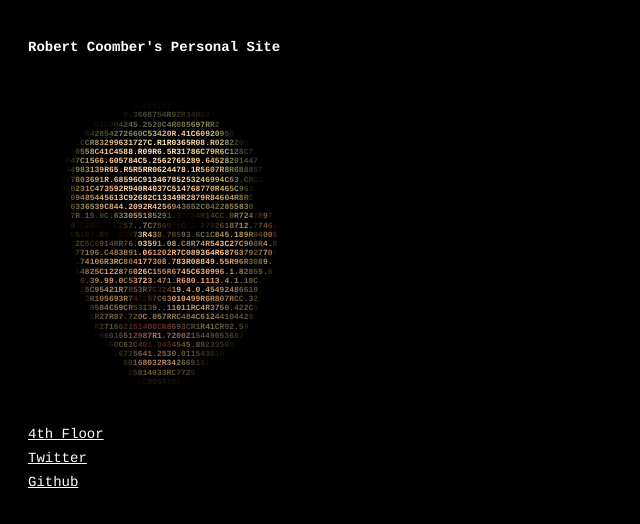
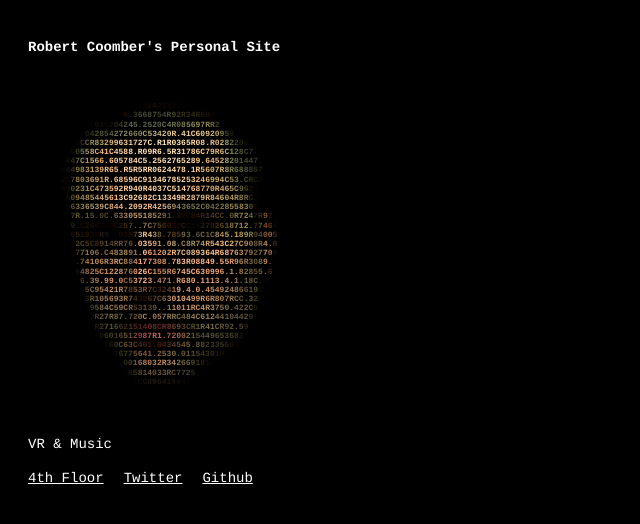
Before and after one commit to robertncoomber/r0bwiki, a React (Create React App) app: page / in a window 1280 px wide. Shown: the top 524 px of the page, without its empty margins (0-640 px from the left). Built offline with nearby package versions, Linux system fonts and the light colour scheme.

Commit message:
updated styles

```diff
--- a/src/BottomButtons.js
+++ b/src/BottomButtons.js
@@ -2,8 +2,9 @@ export default function BottomButtons()
 {
     return (
         <div>
-            <a className="buttonsText" href="www.4th-floor.com">4th Floor</a><br/>
-            <a className="buttonsText" href="twitter.com/r0bwiki">Twitter</a><br/>
+            <p className="secondaryText">VR & Music</p>
+            <a className="buttonsText" href="www.4th-floor.com">4th Floor</a>
+            <a className="buttonsText" href="twitter.com/r0bwiki">Twitter</a>
             <a className="buttonsText" href="www.github.com/robertncoomber">Github</a>
         </div>
     )
--- a/src/styles.css
+++ b/src/styles.css
@@ -29,6 +29,14 @@ body {
     padding-left: 20px;
 }
 
+.secondaryText {
+    color: white;
+    font-family: Courier, monospace;
+    font-size: 14px;
+    text-align: left;
+    padding-left: 20px;
+}
+
 .buttonsText{
     color: white;
     font-family: Courier, monospace;
@@ -47,7 +55,7 @@ body {
 }
 
 .buttonsText:hover{
-    color:tomato;
+    color:rgb(206, 189, 157);
 }
 
 
@@ -55,5 +63,6 @@ body {
 @media screen and (max-width: 650px) {
     .Ascii {
       font-size: 6px; /* The width is 100%, when the viewport is 800px or smaller */
+      max-width: 71ch;
     }
   }
```
